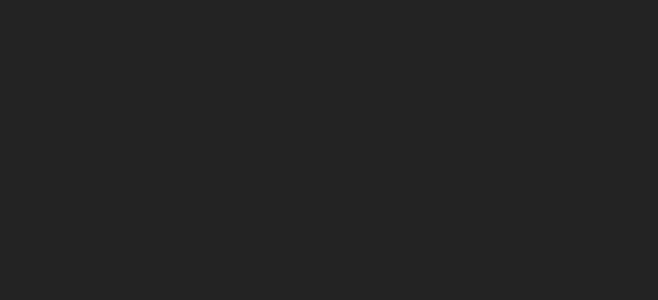
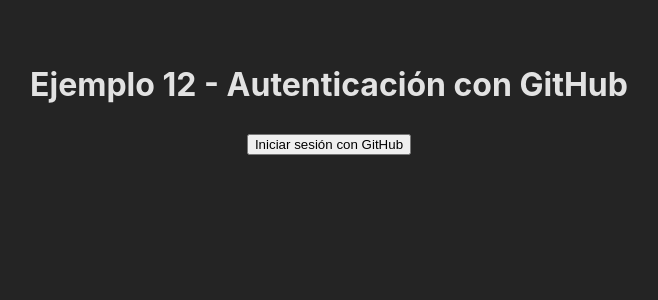
Before and after one commit to cristoge/ProyectoIdea, a React (Vite) app in the folder frontend/Idea/: page / in a window 1280 px wide. Shown: the top 300 px of the page, without its empty margins (311-969 px from the left). Built offline with nearby package versions, Linux system fonts and the light colour scheme; no server answers.

Commit message:
obtencion de los token desde el front

```diff
--- /dev/null
+++ b/frontend/Idea/firebaseconfig.ts
@@ -0,0 +1,17 @@
+import { initializeApp } from "firebase/app";
+import { getAnalytics } from "firebase/analytics";
+
+// Configuración de Firebase co variables de entorno
+const firebaseConfig = {
+  apiKey: import.meta.env.VITE_FIREBASE_API_KEY,
+  authDomain: import.meta.env.VITE_FIREBASE_AUTH_DOMAIN,
+  projectId: import.meta.env.VITE_FIREBASE_PROJECT_ID,
+  storageBucket: import.meta.env.VITE_FIREBASE_STORAGE_BUCKET,
+  messagingSenderId: import.meta.env.VITE_FIREBASE_MESSAGING_SENDER_ID,
+  appId: import.meta.env.VITE_FIREBASE_APP_ID,
+  measurementId: import.meta.env.VITE_FIREBASE_MEASUREMENT_ID
+};
+
+
+export const app = initializeApp(firebaseConfig);
+const analytics = getAnalytics(app);
--- a/frontend/Idea/package.json
+++ b/frontend/Idea/package.json
@@ -10,6 +10,8 @@
     "preview": "vite preview"
   },
   "dependencies": {
+    "dotenv": "^16.4.5",
+    "firebase": "^11.0.1",
     "react": "^18.3.1",
     "react-dom": "^18.3.1"
   },
--- a/frontend/Idea/src/App.tsx
+++ b/frontend/Idea/src/App.tsx
@@ -1,16 +1,58 @@
-import { useState } from 'react'
-import reactLogo from './assets/react.svg'
-import viteLogo from '/vite.svg'
-import './App.css'
+import './App.css';
+import { app } from '../firebaseConfig';  // Asegúrate de que firebaseConfig.js esté bien configurado
+import { getAuth, GithubAuthProvider, signInWithPopup } from "firebase/auth";
 
 function App() {
-  const [count, setCount] = useState(0)
+  const auth = getAuth(app);
+  const provider = new GithubAuthProvider();
+
+  const githubSignUp = () => {
+    signInWithPopup(auth, provider)
+      .then(async (response) => {
+        const user = response.user;
+        console.log(user);
+
+        // obtiene el token
+        const idToken = await user.getIdToken();
+        const credential = GithubAuthProvider.credentialFromResult(response);
+        const githubtoken = credential ? credential.accessToken : null;
+        console.log("GithubToken:", githubtoken);
+        console.log("ID Token:", idToken);
+
+
+
+        try {
+          const backendResponse = await fetch('http://localhost:3000/users/github', {
+            method: 'POST',
+            headers: {
+              'Content-Type': 'application/json',
+            },
+            body: JSON.stringify({
+              idToken,
+              githubtoken,
+            }),
+          });
+          const data = await backendResponse.json();
+          if (backendResponse.ok) {
+            console.log("Usuario agregado en el backend:", data);
+          } else {
+            console.error("Error al agregar el usuario:", data);
+          }
+        } catch (error) {
+          console.error("Error al enviar los datos al backend:", error);
+        }
+      })
+      .catch((error) => {
+        console.error("Error en el inicio de sesión con GitHub:", error);
+      });
+  };
 
   return (
-    <>
-
-    </>
-  )
+    <div className="auth-container">
+      <h1>Ejemplo 12 - Autenticación con GitHub</h1>
+      <button onClick={githubSignUp}>Iniciar sesión con GitHub</button>
+    </div>
+  );
 }
 
-export default App
+export default App;
```
Also changed, not shown: 2 other files (tests, documents, lock files or other folders).
